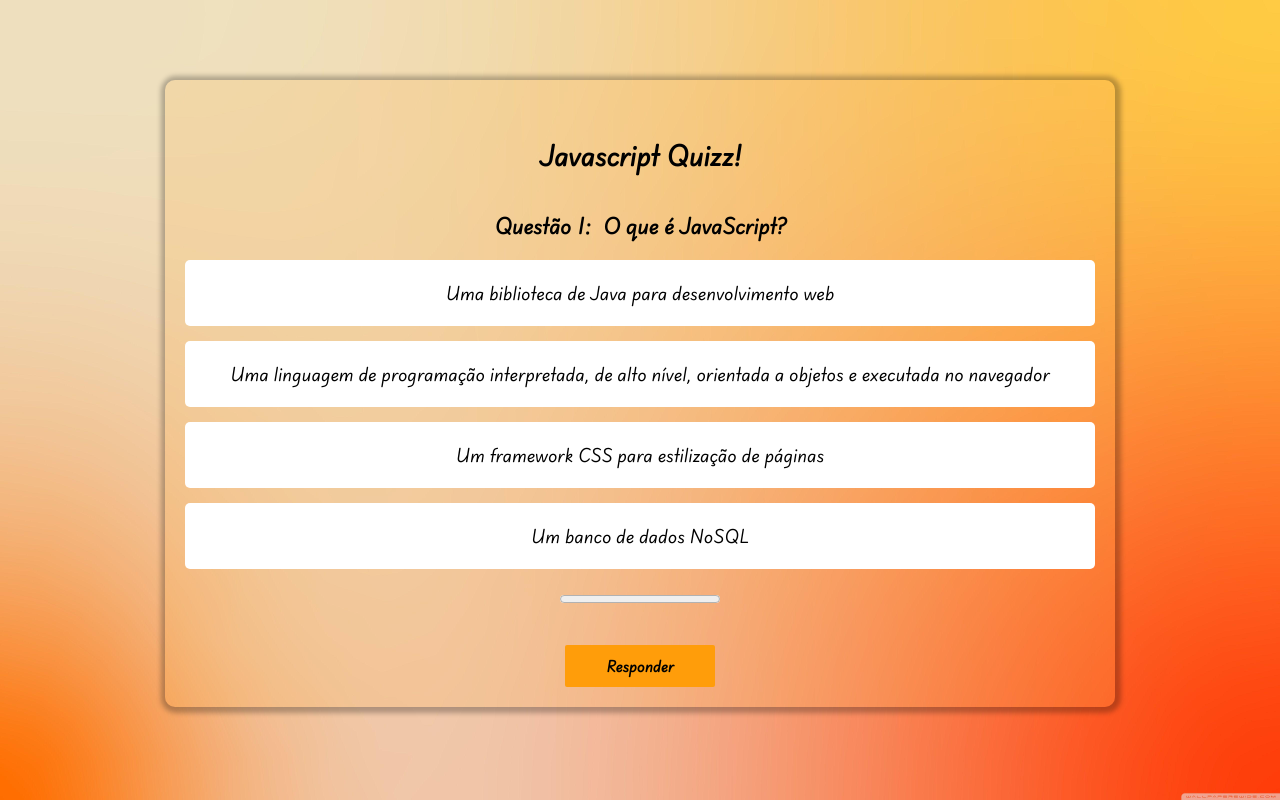
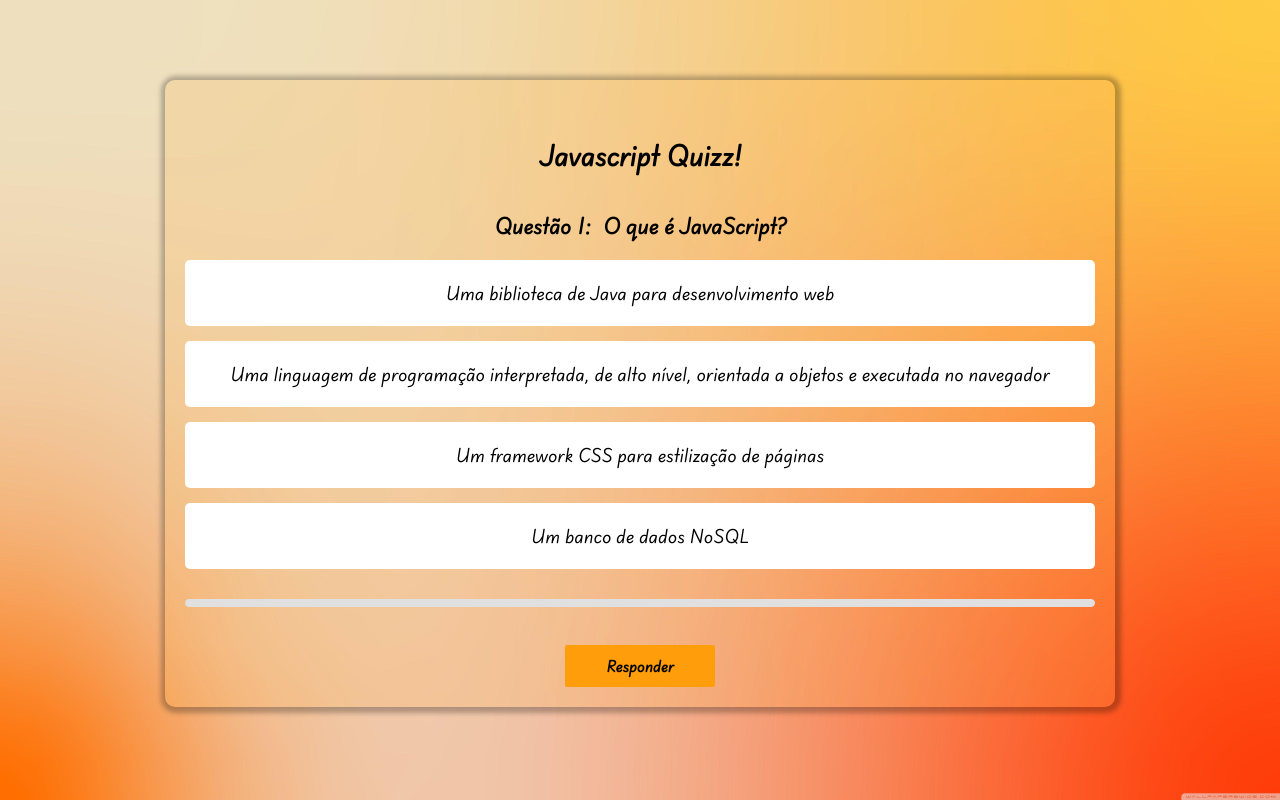
Before and after one commit to VitorRamires/Javascript-quizz, a React (Vite) app: page / in a window 1280 px wide. Built offline with nearby package versions, Linux system fonts and the light colour scheme.

Commit message:
fix: progress bar pausing with answer change

```diff
--- a/src/components/main-painel.tsx
+++ b/src/components/main-painel.tsx
@@ -19,7 +19,7 @@ export function MainPainel() {
     }
   }
 
-  function handleAnswer() {
+  const handleAnswer =  function handleAnswer() {
     saveSkippedAnswer();
     setIsAnswered(true);
   }
@@ -46,7 +46,7 @@ export function MainPainel() {
       {isFinished ? (
         <Status />
       ) : (
-        <Questions onTimeout={handleAnswer} />
+        <Questions onTimeout={handleAnswer} key={currentQuestion} />
       )}
       <button onClick={handleButtonClick}>
         {isFinished ? "Recomeçar" : isAnswered ? "Avançar" : "Responder"}
--- a/src/components/questions.tsx
+++ b/src/components/questions.tsx
@@ -1,18 +1,38 @@
-import { useContext, useEffect } from "react";
+import { useContext, useEffect, useRef, useState } from "react";
 import { DATA_QUESTIONS } from "../data/dataQuestions";
 import { QuestionCounterContext } from "../store/questionCounter";
 import { QuestionBoardStyled, QuestionStyled } from "../style/question-panel";
 import { Question } from "./question";
+import { AnswerStorageContext } from "../utilities/context";
 
 export function Questions({ onTimeout }: { onTimeout: () => void }) {
+  const [timer, setTimer] = useState(0);
+
   const questionCounter = useContext(QuestionCounterContext);
+  const { isAnswered } = useContext(AnswerStorageContext);
   const { questionID, questionDescription, answerOptions, correctAnswer } =
     DATA_QUESTIONS[questionCounter?.questionCounter ?? 0];
+  const onTimeoutRef = useRef(onTimeout);
 
   useEffect(() => {
-    const timeout = setTimeout(onTimeout, 15000);
-    return () => clearTimeout(timeout);
-  }, [questionCounter?.questionCounter, onTimeout]);
+    onTimeoutRef.current = onTimeout;
+  }, [onTimeout]);
+
+  useEffect(() => {
+    if (isAnswered) return;
+
+    const interval = setInterval(() => {
+      setTimer((time) => time + 1);
+    }, 1000);
+
+    const timeout = setTimeout(() => onTimeoutRef.current(), 15000);
+
+    return () => {
+      clearInterval(interval);
+      clearTimeout(timeout);
+    };
+  }, [questionCounter?.questionCounter, isAnswered]);
+
 
   return (
     <QuestionBoardStyled>
@@ -30,7 +50,7 @@ export function Questions({ onTimeout }: { onTimeout: () => void }) {
           answerOptions={answerOptions}
           correctAnswer={correctAnswer}
         />
-        <progress value={0} max={15}></progress>
+        <progress value={timer} max={15}></progress>
       </QuestionStyled>
     </QuestionBoardStyled>
   );
--- a/src/style/style.css
+++ b/src/style/style.css
@@ -38,3 +38,32 @@ button {
 .incorrect {
   color: red;
 }
+
+/* Progress bar */
+
+progress {
+  appearance: none;
+  width: 100%;
+  height: 8px;
+  border-radius: 4px;
+  overflow: hidden;
+}
+
+/* fundo da barra */
+progress::-webkit-progress-bar {
+  background: #e0e0e0;
+  border-radius: 4px;
+}
+
+/* barra de progresso */
+progress::-webkit-progress-value {
+  background: #a74b00;
+  border-radius: 4px;
+  transition: width 0.3s ease;
+}
+
+/* firefox */
+progress::-moz-progress-bar {
+  background: #a74b00;
+  border-radius: 4px;
+}
```
